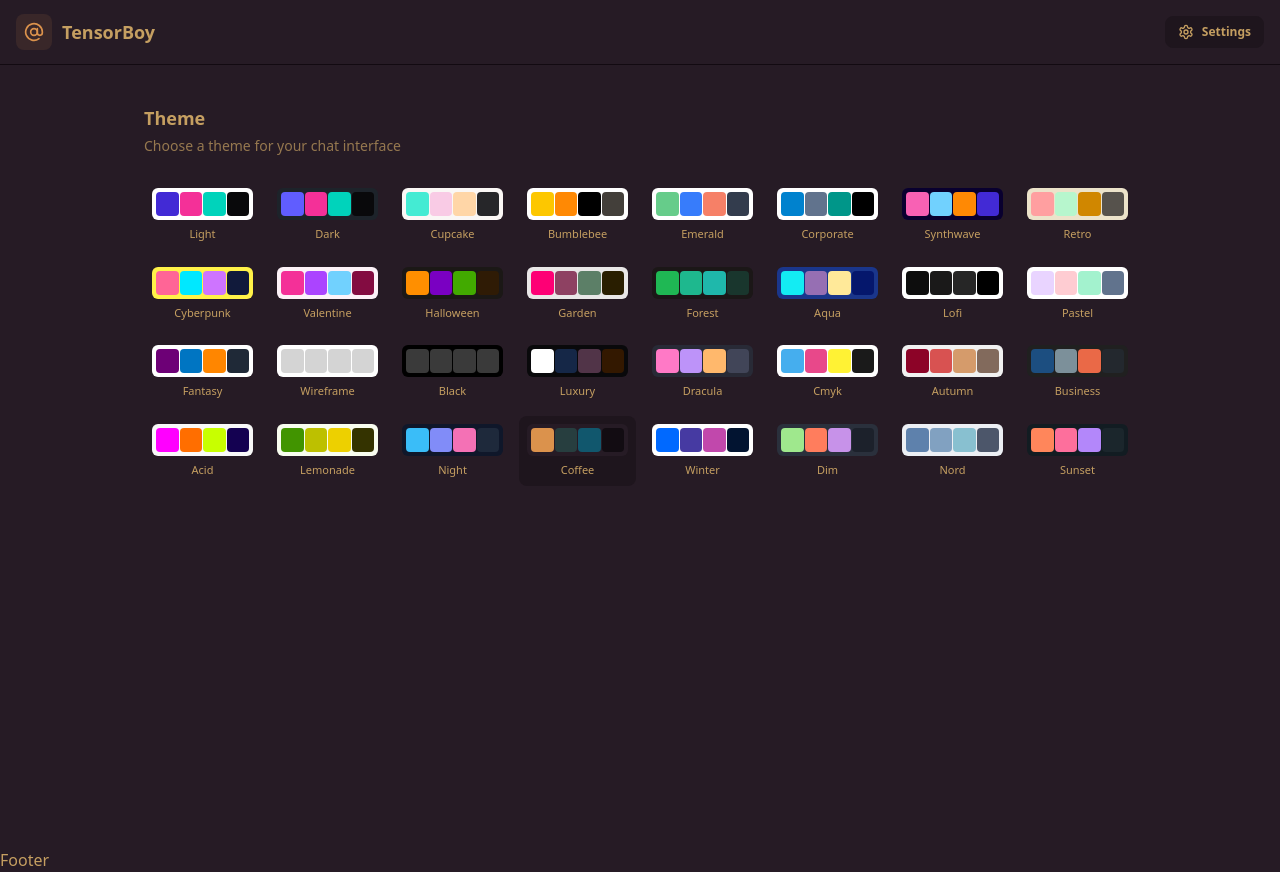
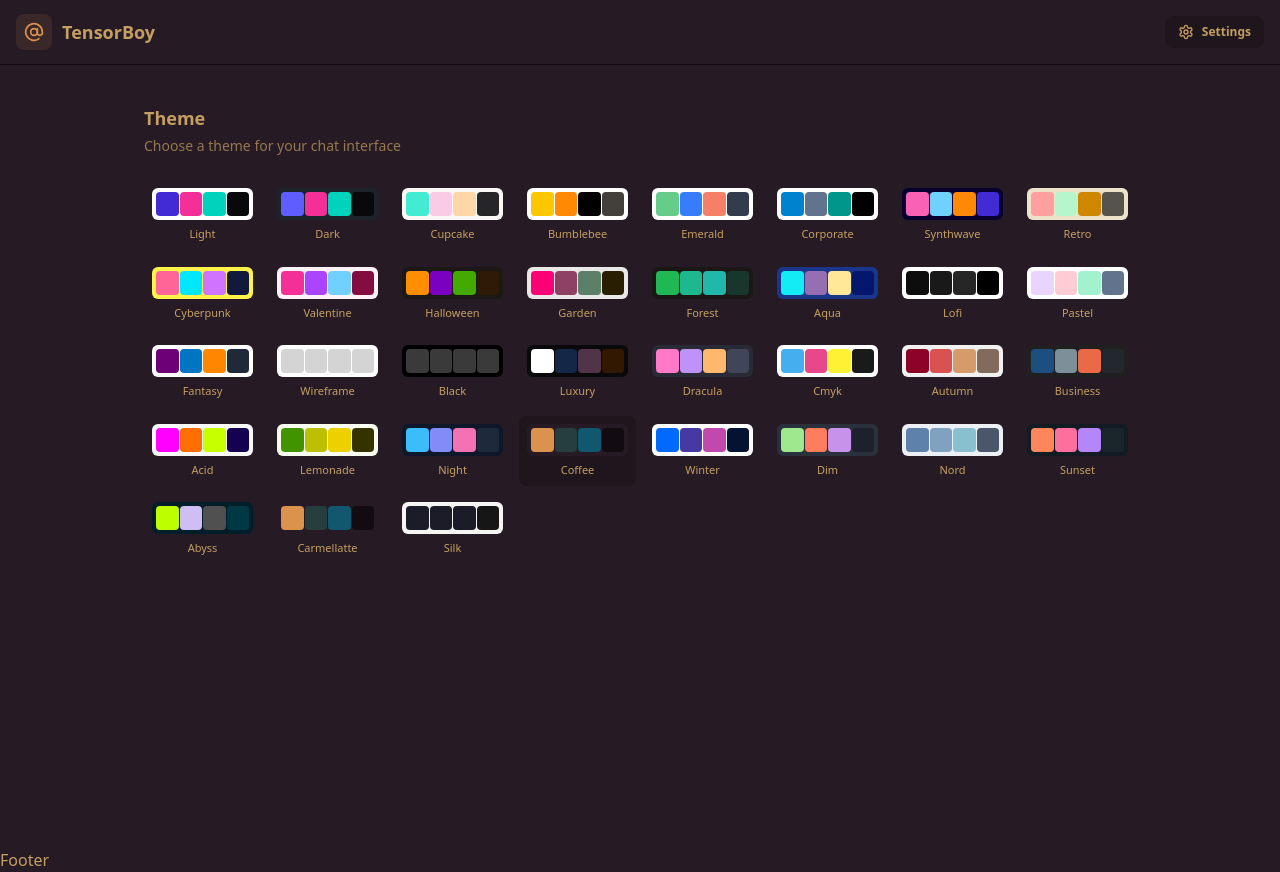
Before and after one commit to Nevin100/NewsMail, a React (Vite) app in the folder frontend/: page /settings in a window 1280 px wide. Built offline with nearby package versions, Linux system fonts and the light colour scheme.

Commit message:
Completed Newsletter

```diff
--- a/frontend/src/Constants/index.js
+++ b/frontend/src/Constants/index.js
@@ -31,4 +31,7 @@ export const THEMES = [
   "dim",
   "nord",
   "sunset",
+  "abyss",
+  "carmellatte",
+  "silk",
 ];
```
